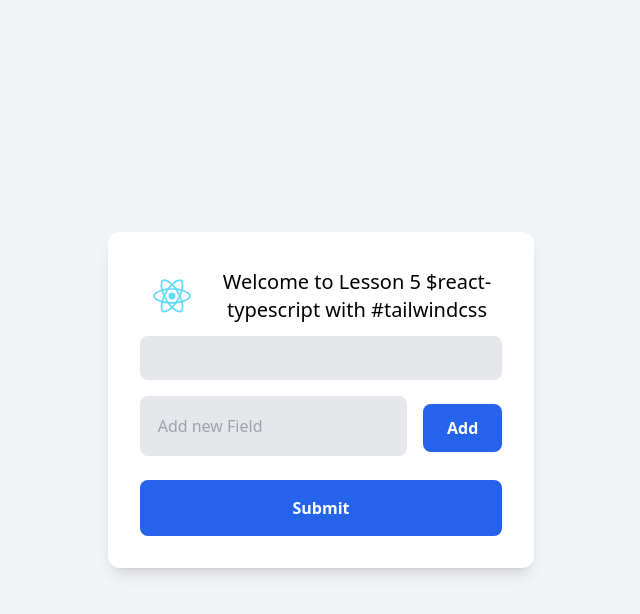
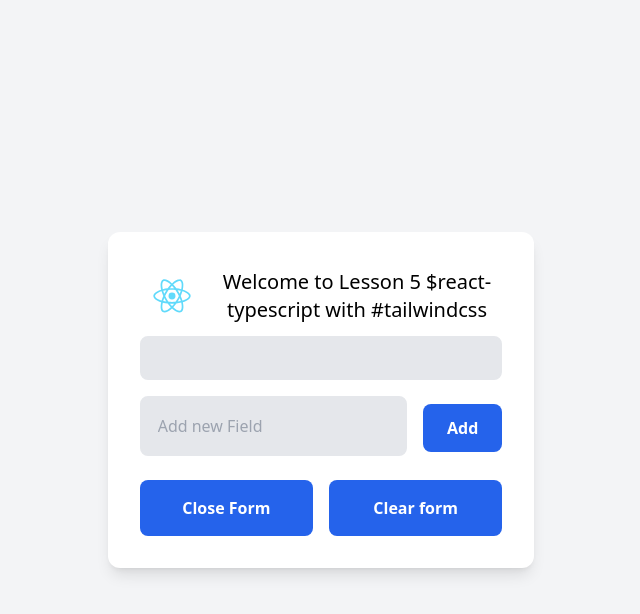
Before and after one commit to aeswibon/WD301, a React (Create React App) app: page / in a window 1280 px wide. Both pictures are taken after a click on the button "Add a form". Shown: the top 614 px of the page, without its empty margins (319-959 px from the left). Built offline with nearby package versions, Linux system fonts and the light colour scheme.

Commit message:
added clear form logic and changed submit to close button

```diff
--- a/src/Components/Form.tsx
+++ b/src/Components/Form.tsx
@@ -115,6 +115,22 @@ const Form = (props: {
 		});
 	};
 
+	const ClearForm = () => {
+		setForm((form) => {
+			const updatedFormFields = form.formFields.map((field) => {
+				return {
+					...field,
+					value: "",
+				};
+			});
+			return {
+				...form,
+				formFields: updatedFormFields,
+			};
+		});
+		setFieldInput("");
+	};
+
 	return (
 		<div>
 			<form className="flex flex-col">
@@ -170,7 +186,13 @@ const Form = (props: {
 					type="button"
 					onClick={() => props.setState("listForms")}
 					className="p-4 mt-4 bg-blue-600 rounded-lg w-full text-white font-bold">
-					Submit
+					Close Form
+				</button>
+				<button
+					type="button"
+					onClick={ClearForm}
+					className="p-4 mt-4 bg-blue-600 rounded-lg w-full text-white font-bold">
+					Clear form
 				</button>
 			</div>
 		</div>
```
